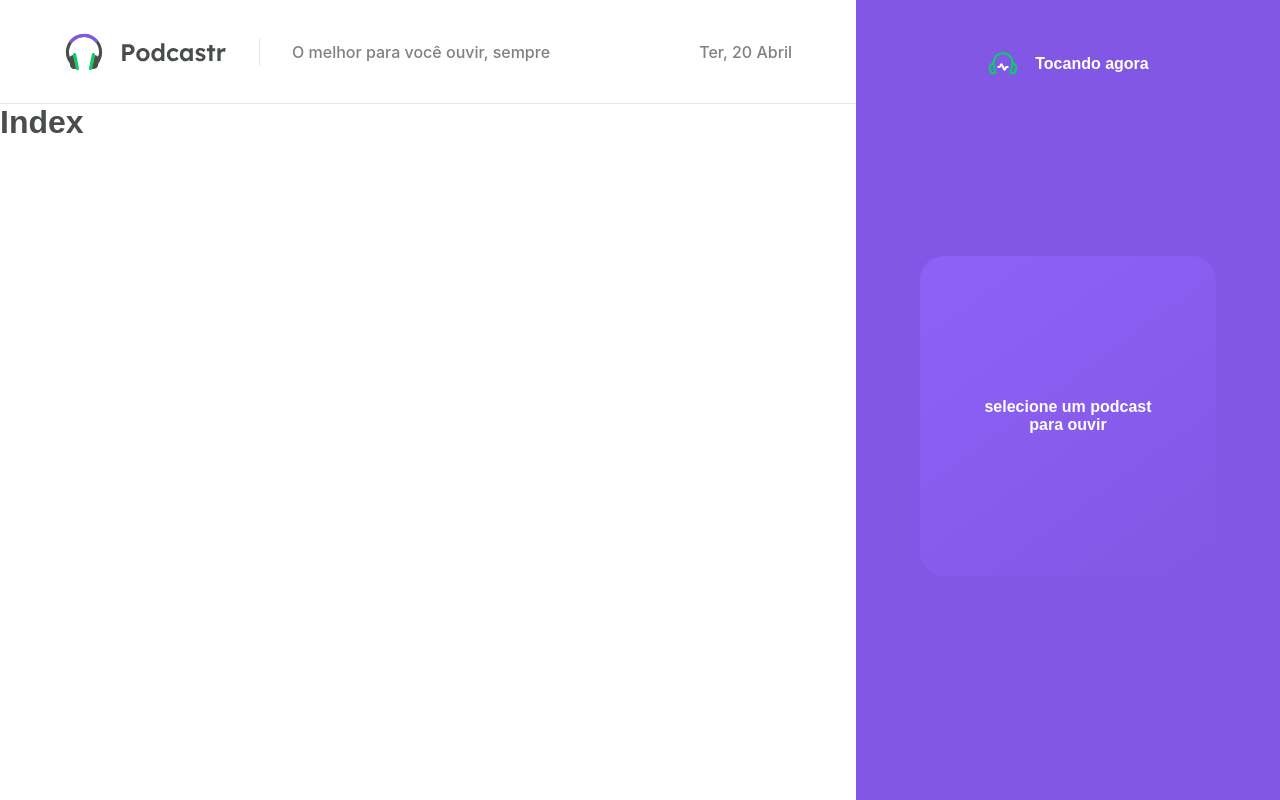
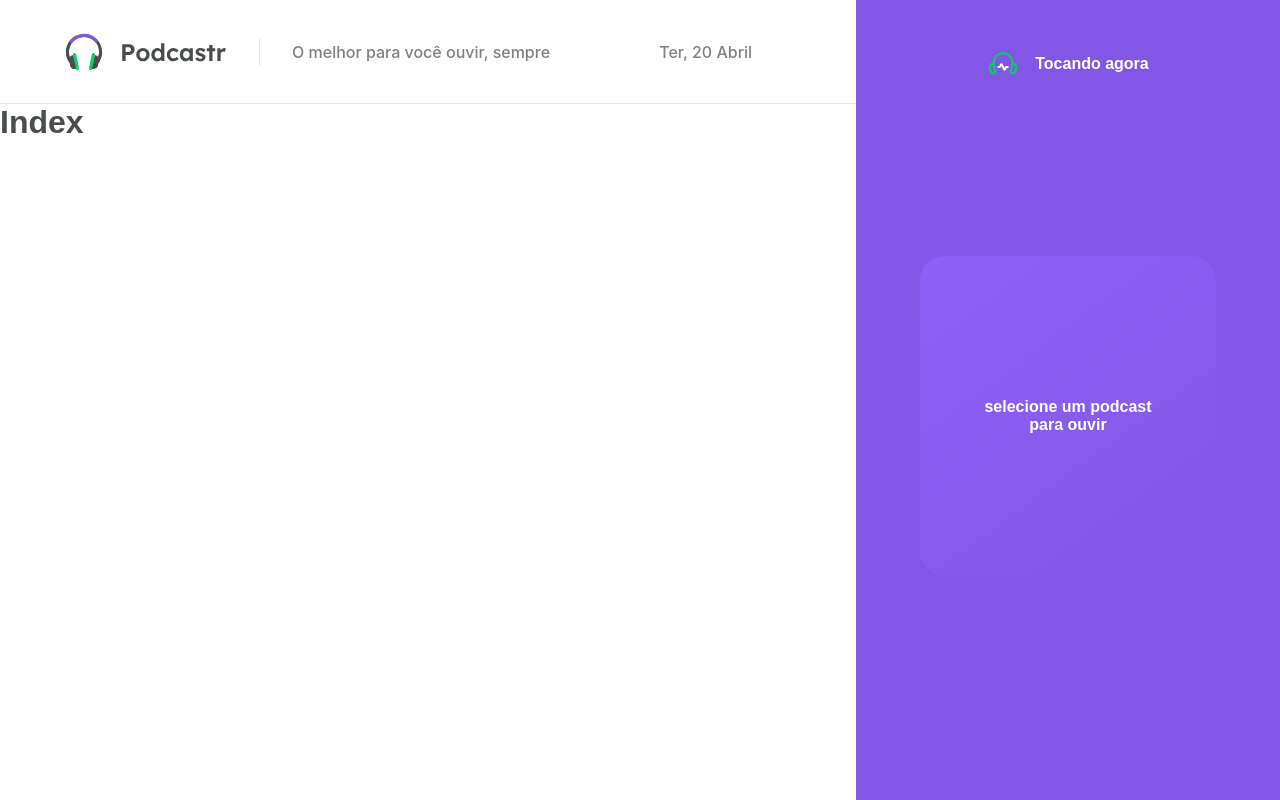
Before and after one commit to Yan-Gurgel/podcastrnext, a Next.js app: page / in a window 1280 px wide. Built offline with nearby package versions, Linux system fonts and the light colour scheme.

Commit message:
Teste span

```diff
--- a/src/components/Header/styles.module.scss
+++ b/src/components/Header/styles.module.scss
@@ -16,7 +16,7 @@
     }
 
     span {
-        margin-left: auto;
+        margin-left: 15%;
         text-transform: capitalize;
     }
 
```
